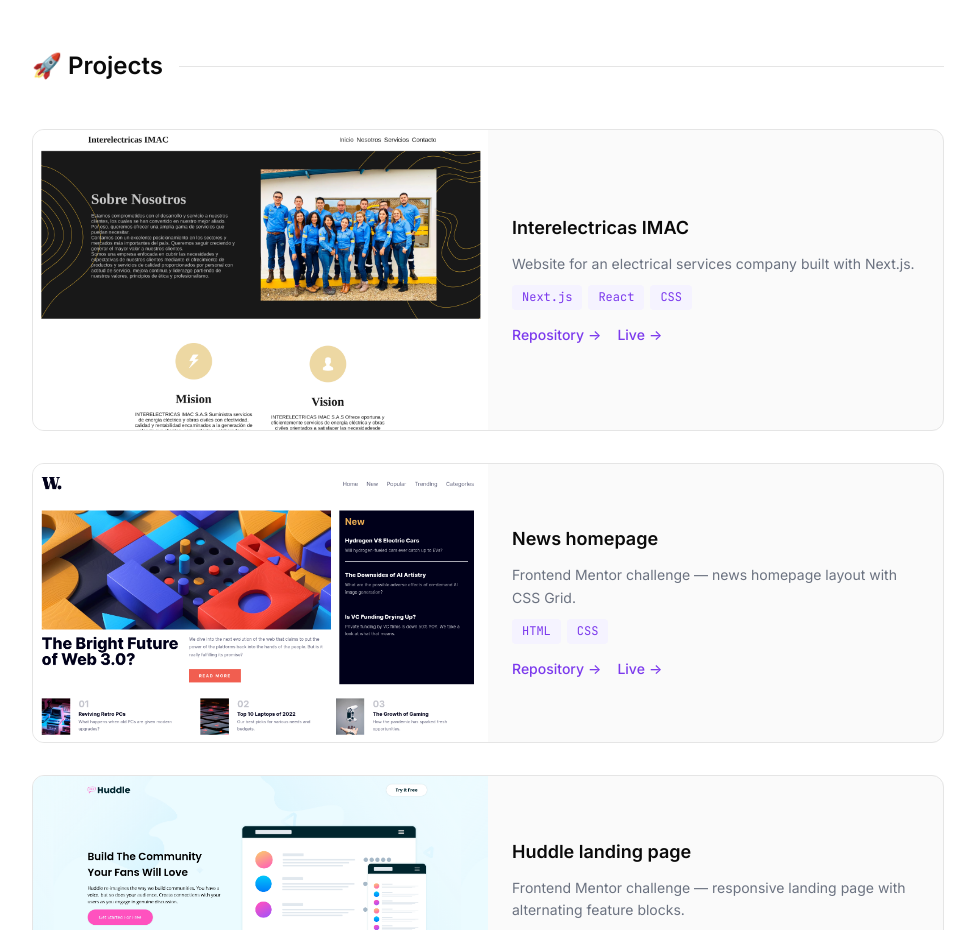
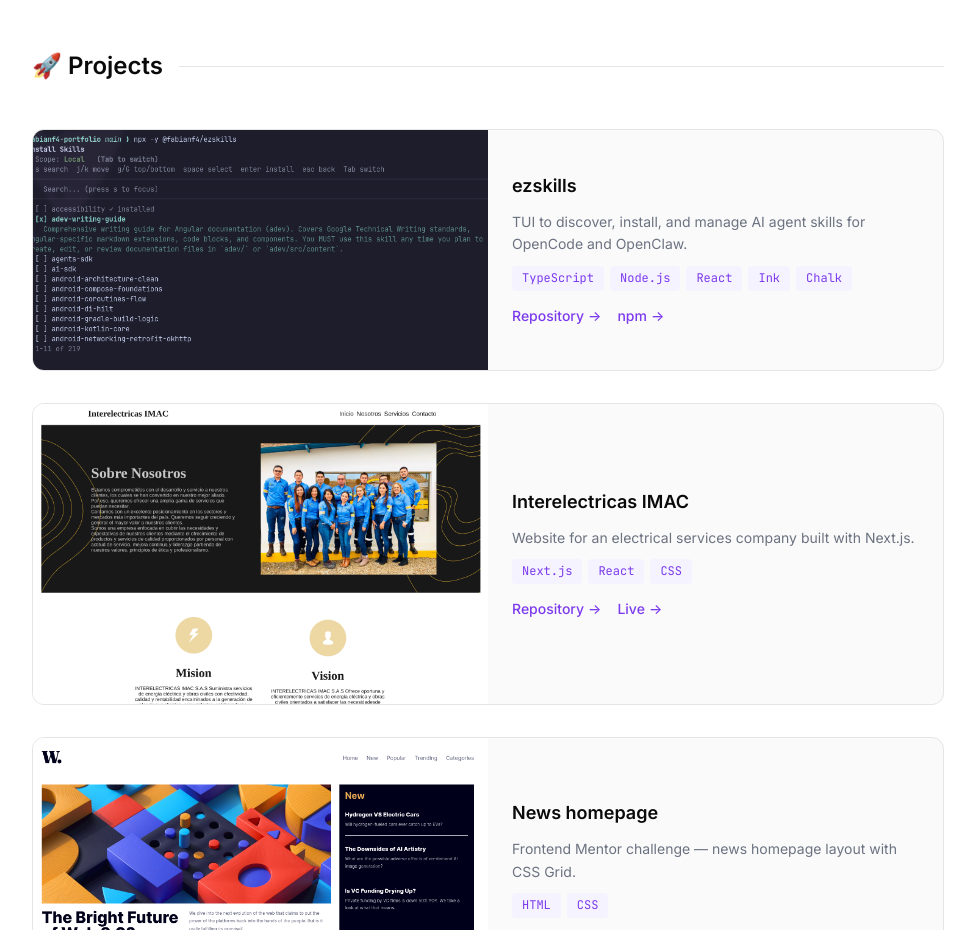
Before and after one commit to fabianf4/fabianf4.github.io, a plain HTML site: page index.html in a window 1280 px wide. Shown: the part 3400-4330 px from the top of the page, without its empty margins (152-1127 px from the left). Drawn offline with Linux system fonts and the light colour scheme.

Commit message:
Added ezskills project

```diff
--- a/assets/js/i18n.js
+++ b/assets/js/i18n.js
@@ -48,6 +48,7 @@
     'proj-2-desc': { en: 'Frontend Mentor challenge \u2014 news homepage layout with CSS Grid.', es: 'Challenge de Frontend Mentor \u2014 p\u00e1gina de noticias con CSS Grid.' },
     'proj-3-desc': { en: 'Frontend Mentor challenge \u2014 responsive landing page with alternating feature blocks.', es: 'Challenge de Frontend Mentor \u2014 landing page responsive con bloques alternados.' },
     'proj-4-desc': { en: 'Frontend Mentor challenge \u2014 multi-page space tourism app built with React 19, Vite, and React Router v7.', es: 'Challenge de Frontend Mentor \u2014 aplicaci\u00f3n multip\u00e1gina de turismo espacial construida con React 19, Vite y React Router v7.' },
+    'proj-5-desc': { en: 'TUI to discover, install, and manage AI agent skills for OpenCode and OpenClaw.', es: 'TUI para descubrir, instalar y gestionar skills de agentes IA para OpenCode y OpenClaw.' },
     'proj-repo': { en: 'Repository', es: 'Repositorio' },
     'proj-live': { en: 'Live', es: 'Demo' },
     'hobbies-title': { en: '🎮\u00a0Hobbies', es: '🎮\u00a0Pasatiempos' },
--- a/index.html
+++ b/index.html
@@ -257,6 +257,25 @@
             </div>
             <div class="projects__list">
                 <article class="project">
+                    <img src="assets/img/ezskills.png" alt="ezskills terminal UI screenshot" class="project__img" loading="lazy" width="800" height="500" />
+                    <div class="project__body">
+                        <h3 class="project__title">ezskills</h3>
+                        <p class="project__desc" data-i18n="proj-5-desc">TUI to discover, install, and manage AI agent skills for OpenCode and OpenClaw.</p>
+                        <div class="project__tags">
+                            <span class="project__tag">TypeScript</span>
+                            <span class="project__tag">Node.js</span>
+                            <span class="project__tag">React</span>
+                            <span class="project__tag">Ink</span>
+                            <span class="project__tag">Chalk</span>
+                        </div>
+                        <div class="project__links">
+                            <a href="https://github.com/fabianf4/ezskills" target="_blank" rel="noreferrer" class="project__link" data-i18n="proj-repo">Repository</a>
+                            <a href="https://www.npmjs.com/package/@fabianf4/ezskills" target="_blank" rel="noreferrer" class="project__link">npm</a>
+                        </div>
+                    </div>
+                </article>
+
+                <article class="project">
                     <img src="assets/img/projectInrelectricasIMAC.png" alt="Interelectricas IMAC website screenshot" class="project__img" loading="lazy" width="800" height="500" />
                     <div class="project__body">
                         <h3 class="project__title">Interelectricas IMAC</h3>
```
Also changed, not shown: assets/img/ezskills.png (added).
